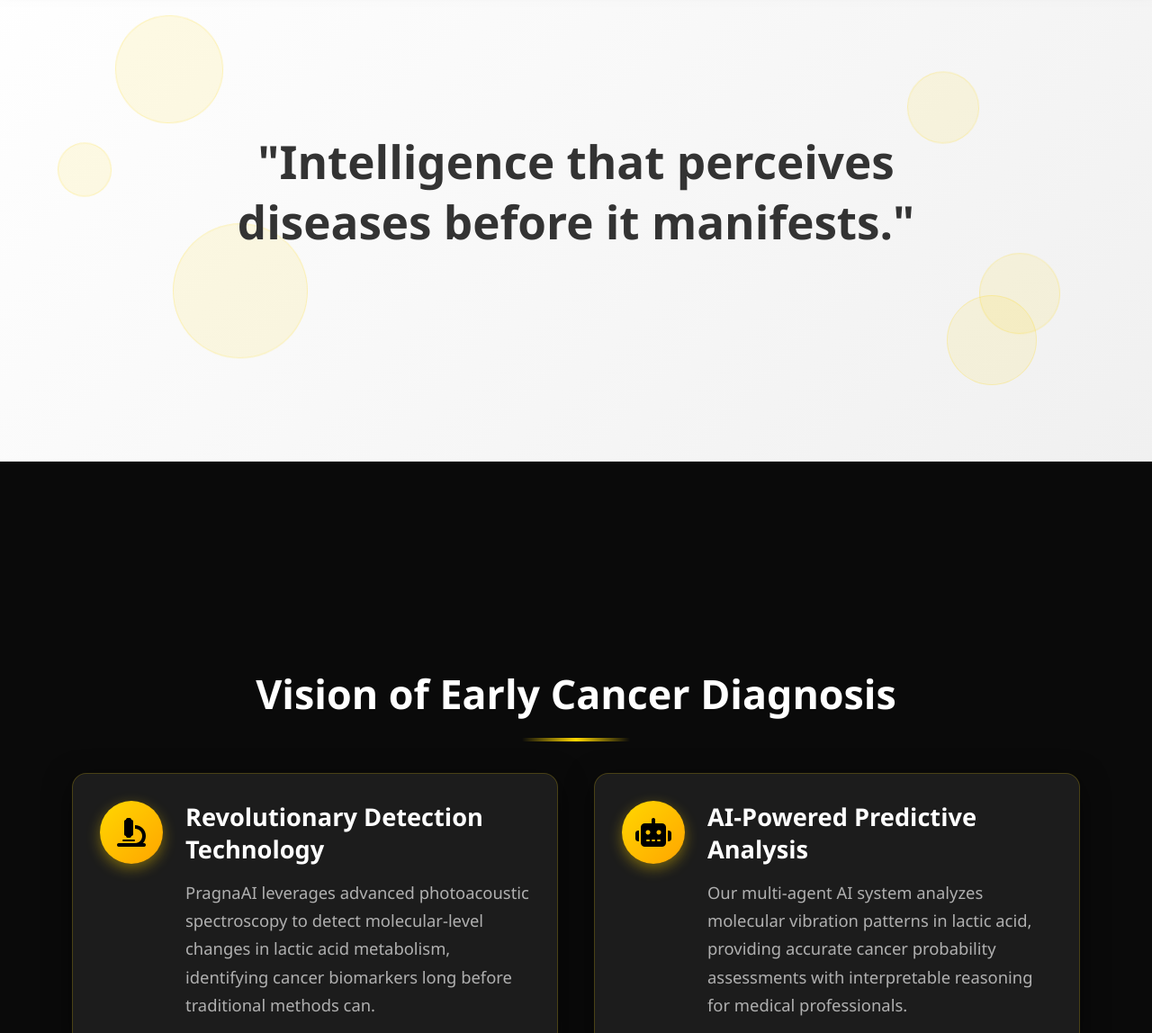
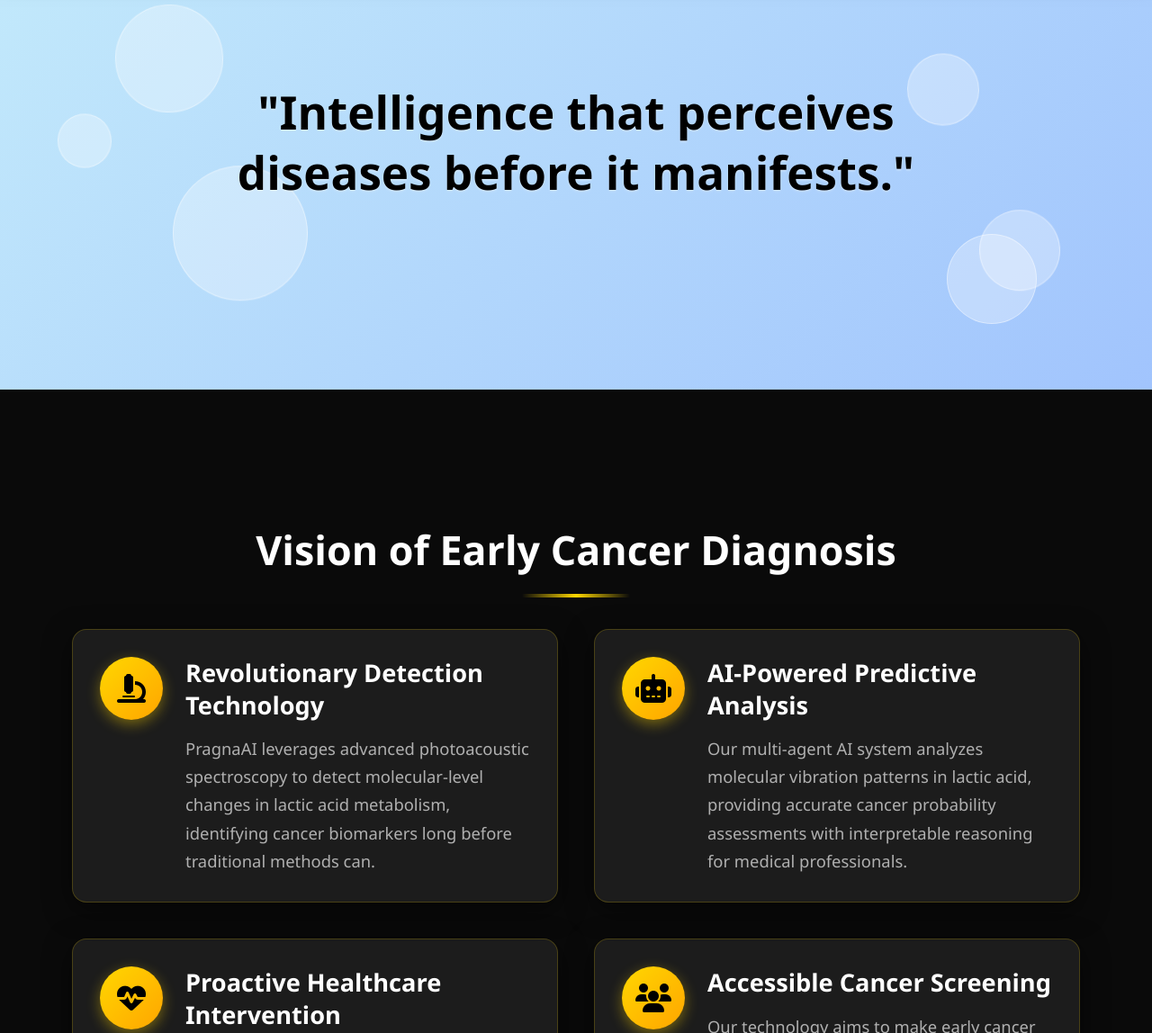
Before and after one commit to pragna-ai-bio/Introduction_to_PragnaAI, a plain HTML site: page index.html in a window 1280 px wide. Shown: the part 127-1275 px from the top of the page at 90% size. Drawn offline with Linux system fonts and the light colour scheme.

Commit message:
Revamp hero and vision sections with new styles
Enhanced the hero section's color scheme and layout, adjusted the vision section's margin, and improved text contrast.

```diff
--- a/index.html
+++ b/index.html
@@ -151,10 +151,12 @@
             background: rgba(255, 255, 255, 0.05);
         }
 
-        /* Hero Section */
+        /* Hero Section with Enhanced Color Scheme */
         .hero-section {
-            background: linear-gradient(135deg, #ffffff 0%, #f0f0f0 100%);
-            min-height: 70vh;
+            background:
+                linear-gradient(135deg, #c2e9fb 0%, #a1c4fd 100%),
+                repeating-linear-gradient(45deg, transparent, transparent 10px, rgba(255, 255, 255, 0.3) 10px, rgba(255, 255, 255, 0.3) 20px);
+            min-height: 60vh;
             display: flex;
             align-items: center;
             justify-content: center;
@@ -182,16 +184,22 @@
             font-weight: 700;
             line-height: 1.3;
             margin-bottom: 30px;
-            color: var(--hero-text);
             padding: 0 20px;
+            /* Dark black color for maximum contrast */
+            color: #000000;
+            text-shadow:
+                0 1px 1px rgba(255, 255, 255, 0.3),
+                0 2px 3px rgba(255, 255, 255, 0.2);
+            position: relative;
+            display: inline-block;
         }
 
         /* Transparent Bubbles */
         .bubble {
             position: absolute;
             border-radius: 50%;
-            background: rgba(255, 215, 0, 0.1);
-            border: 1px solid rgba(255, 215, 0, 0.2);
+            background: rgba(255, 255, 255, 0.3);
+            border: 1px solid rgba(255, 255, 255, 0.4);
             animation: float 15s ease-in-out infinite;
         }
 
@@ -251,10 +259,12 @@
             z-index: 1;
         }
 
+        /* Vision Section - Now directly below hero */
         .vision-section {
-            margin: 80px 0;
+            margin: 0;
             padding: 80px 0;
             border-radius: 0;
+            background: var(--dark-bg);
         }
 
         .section-title {
@@ -645,7 +655,7 @@
 
             .hero-section {
                 margin-top: 60px;
-                min-height: 60vh;
+                min-height: 50vh;
                 padding: 40px 20px;
             }
 
@@ -796,7 +806,7 @@
 
     <!-- Home Page -->
     <div id="home-page" class="page active">
-        <!-- Hero Section -->
+        <!-- Hero Section with Enhanced Color Scheme -->
         <section class="hero-section">
             <!-- Transparent Bubbles -->
             <div class="bubble bubble-1"></div>
@@ -813,8 +823,9 @@
             </div>
         </section>
 
-        <div class="content-wrapper">
-            <section class="vision-section">
+        <!-- Vision Section - Now directly below hero -->
+        <section class="vision-section">
+            <div class="content-wrapper">
                 <h2 class="section-title">Vision of Early Cancer Diagnosis</h2>
 
                 <div class="vision-content">
@@ -858,8 +869,10 @@
                         </div>
                     </div>
                 </div>
-            </section>
+            </div>
+        </section>
 
+        <div class="content-wrapper">
             <section class="meaning-section">
                 <h2 class="meaning-title">The Meaning of Pragna</h2>
                 <div class="meaning-subtitle">From Sanskrit: प्रज्ञा (Prajñā)</div>
```
